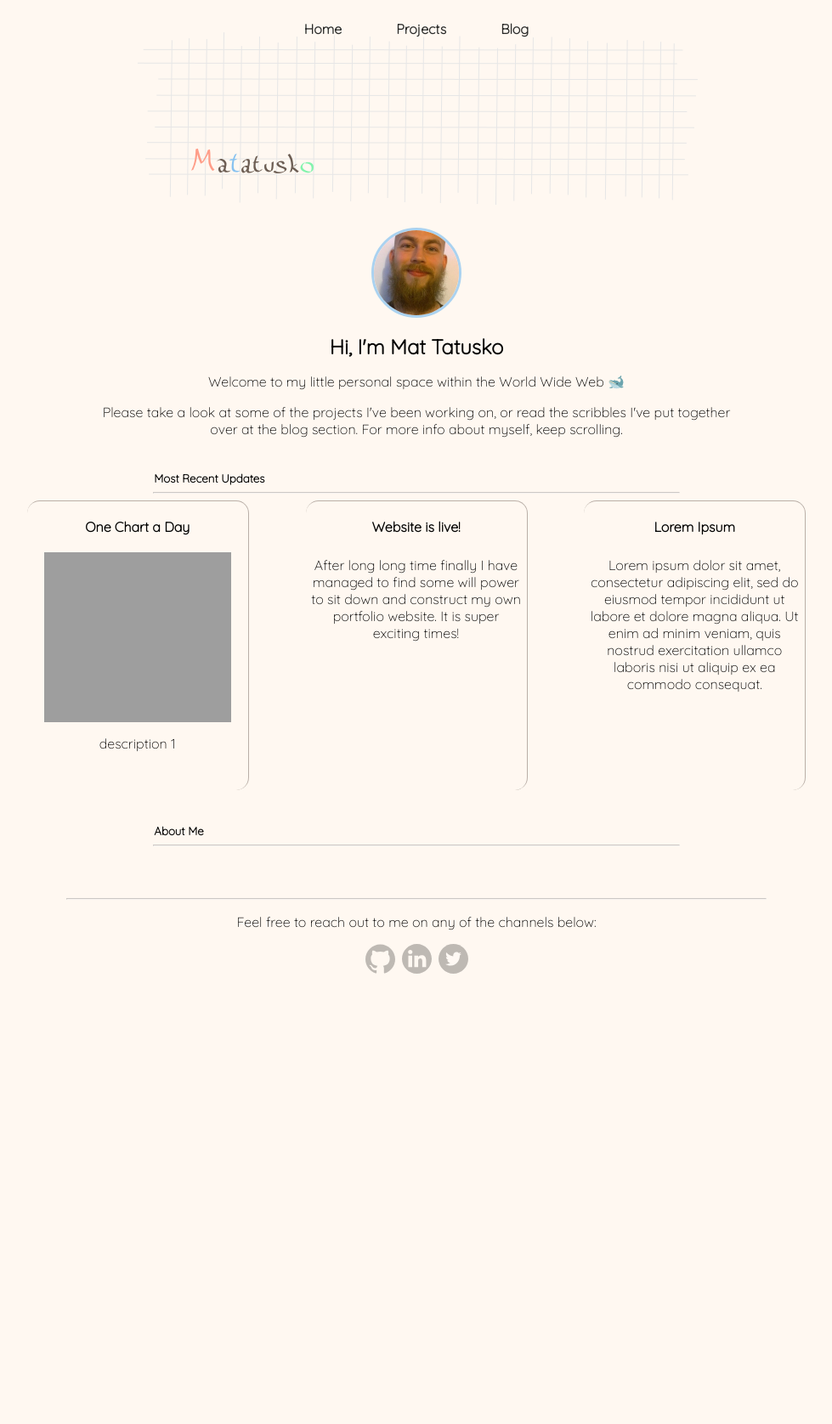
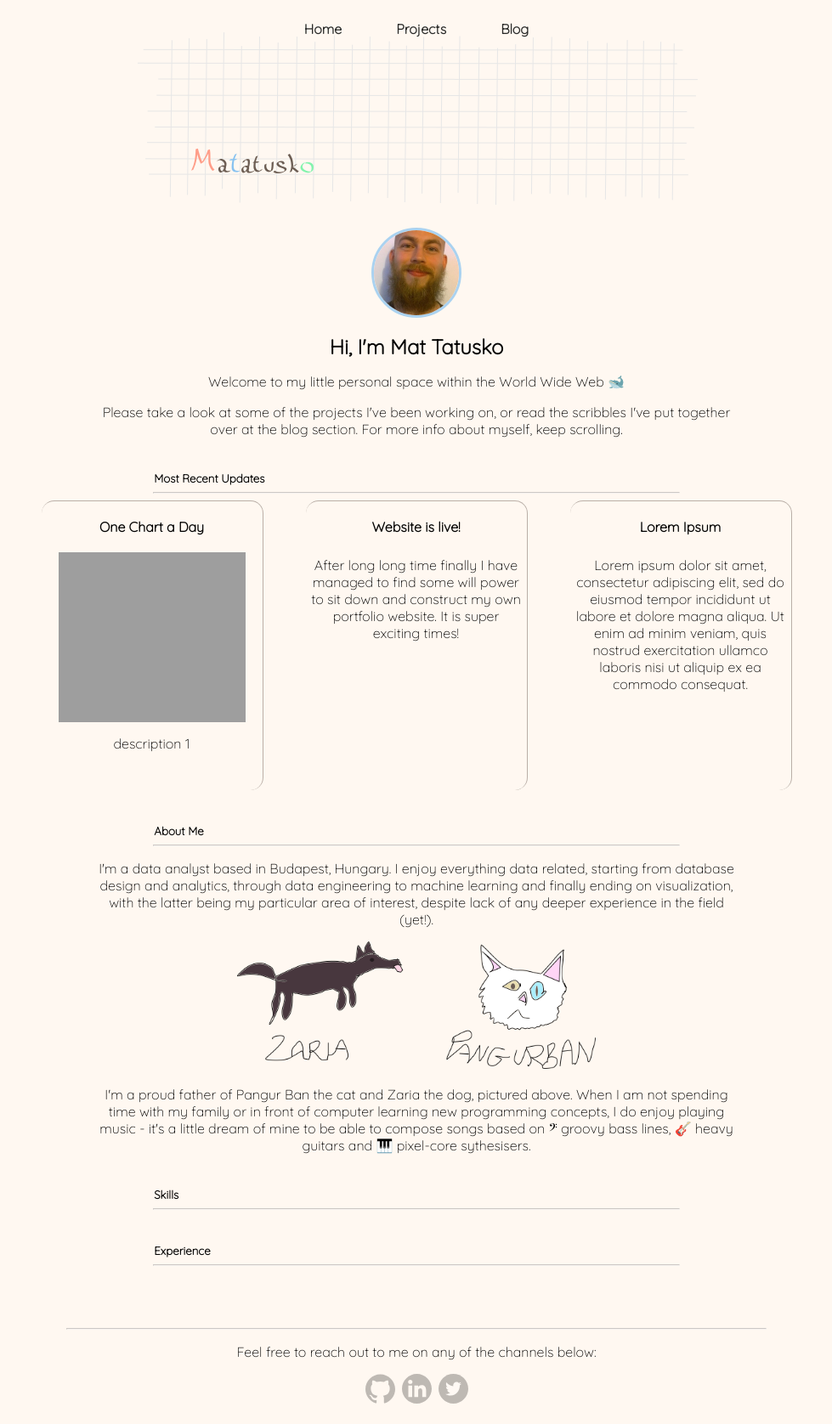
Before and after one commit to matatusko/portfolio-website, a Flask app: page / in a window 1280 px wide. Shown: the whole page at 85% size, without its empty margins (150-1129 px from the left). Before the commit the page ends 1146 px from the top, so only its background shows below. Run offline with Flask 2, Linux system fonts and the light colour scheme; grey boxes are pictures that could not be loaded.

Commit message:
Expanded Home section with extra info

```diff
--- a/portfolio/home/static/css/home.css
+++ b/portfolio/home/static/css/home.css
@@ -4,6 +4,11 @@
     max-height: 100px;
     border: 3px solid rgba(135, 194, 240, .7);
     margin: 0 auto 15px auto;
+}
+
+#animals-pic {
+    height: 150px;
+    width: auto;
 }
 
 .home-content {
@@ -22,3 +27,13 @@
     font-weight: 600;
     margin: 0 0;
 }
+
+@media (max-width: 600px) {
+    .new-section > p {
+        padding: 0 0 0 2%;
+    }
+
+    #animals-pic {
+        height: 100px;
+    }
+ }
--- a/portfolio/home/templates/home.html
+++ b/portfolio/home/templates/home.html
@@ -11,11 +11,13 @@
     <p>Welcome to my little personal space within the World Wide Web &#128011;</p>
 </div>
 
-<p class="home-content">
-Please take a look at some of the projects I've been working on,
-or read the scribbles I've put together over at the blog section.
-For more info about myself, keep scrolling.
-</p>
+<div class="home-content">
+    <p>
+        Please take a look at some of the projects I've been working on,
+        or read the scribbles I've put together over at the blog section.
+        For more info about myself, keep scrolling.
+    </p>
+</div>
 
 <div class="new-section">
     <p>Most Recent Updates</p>
@@ -49,4 +51,35 @@ For more info about myself, keep scrolling.
     <hr class="divider">
 </div>
 
+<div class="home-content home-aboutme">
+    <p>
+        I'm a data analyst based in Budapest, Hungary. I enjoy everything data related,
+        starting from database design and analytics, through data engineering to machine learning and finally ending on visualization,
+        with the latter being my particular area of interest, despite lack of any deeper experience in the field (yet!).
+    </p>
+    <img id='animals-pic' src="{{ url_for('.static', filename='images/animals.png') }}" alt="My furry children" />
+    <p>
+        I'm a proud father of Pangur Ban the cat and Zaria the dog, pictured above.
+        When I am not spending time with my family or in front of computer learning new programming concepts,
+        I do enjoy playing music - it's a little dream of mine to be able to compose songs based on
+        &#119074; groovy bass lines, &#127928; heavy guitars and &#127929; pixel-core sythesisers.
+    </p>
+</div>
+
+<div class="new-section">
+    <p>Skills</p>
+    <hr class="divider">
+</div>
+
+<div class="home-content home-skills">
+</div>
+
+<div class="new-section">
+    <p>Experience</p>
+    <hr class="divider">
+</div>
+
+<div class="home-content home-experience">
+</div>
+
 {% endblock %}
--- a/portfolio/static/css/cards.css
+++ b/portfolio/static/css/cards.css
@@ -1,6 +1,6 @@
 .cards {
     display: flex;
-    justify-content: space-evenly;
+    justify-content: center;
     flex-wrap: wrap;
     margin: 0 auto;
     row-gap: 30px;
--- a/portfolio/static/css/common.css
+++ b/portfolio/static/css/common.css
@@ -14,7 +14,7 @@ body {
    font-weight: 100;
 }
 
-.font-heavt {
+.font-heavy {
    font-weight: 600;
 }
 
```
Also changed, not shown: portfolio/home/static/images/animals.png (added).
